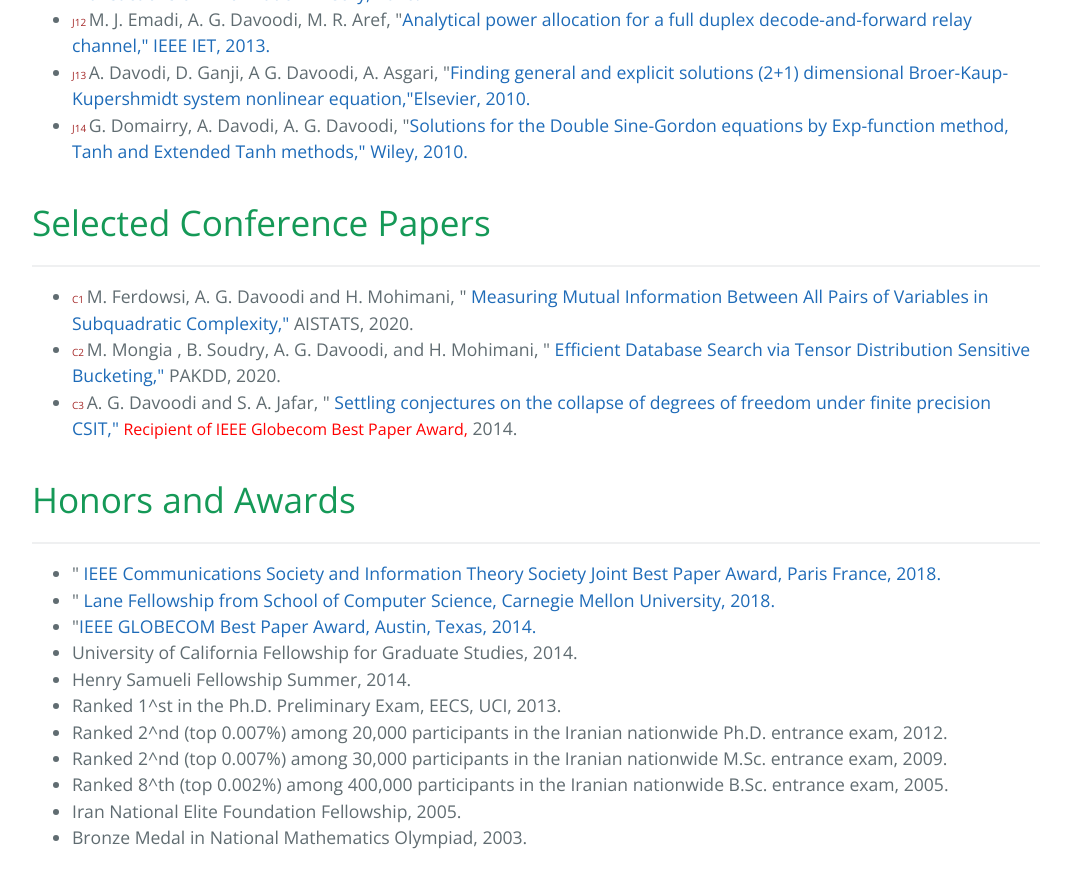
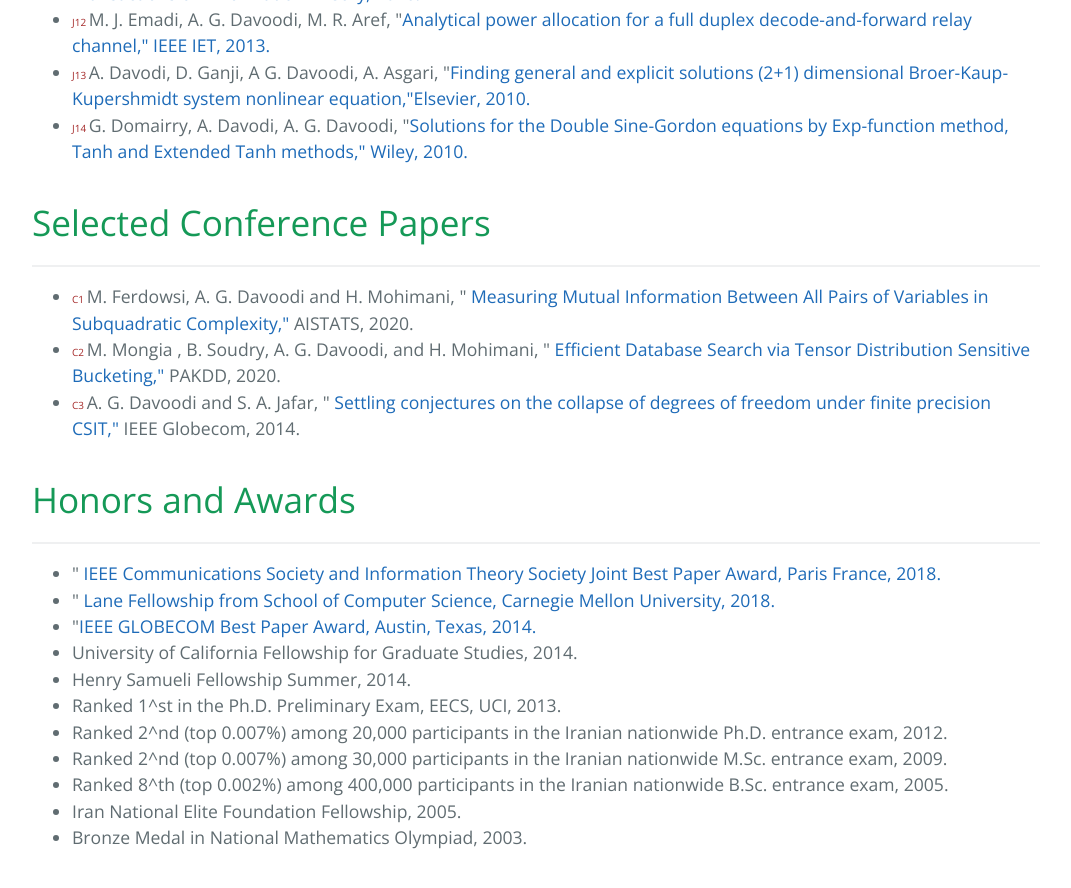
Before and after one commit to arashgholami/arashgholami.github.io, a Jekyll site: the page built from index.md, in a window 1280 px wide and 900 px high, scrolled down 3450 px. Shown: the top 888 px of the window, without its empty margins (104-1175 px from the left). Built offline with Jekyll 4.4.1, drawn with Linux system fonts in a browser that asks for light colours.

Commit message:
Update index.md

```diff
--- a/index.md
+++ b/index.md
@@ -161,7 +161,7 @@ of having the same hash is higher. </font><br>
    <li> <span style="color:brown;font-size:10px">  C2 </span> M. Mongia , B. Soudry, A. G. Davoodi, and H. Mohimani, "<a href="https://link.springer.com/chapter/10.1007/978-3-030-47436-2_26"> Efficient Database Search via Tensor
 Distribution Sensitive Bucketing," </a> PAKDD, 2020.  </li>
    <li> <span style="color:brown;font-size:10px">  C3 </span> A. G. Davoodi and S. A. Jafar, "<a href="https://ieeexplore.ieee.org/abstract/document/7037048"> Settling conjectures on the collapse of degrees of freedom under finite
-precision CSIT," </a> <span style="color:red;font-size:16px">  Recipient of IEEE Globecom Best Paper Award,</span> 2014.  </li>
+precision CSIT," </a> IEEE Globecom, 2014.  </li>
 
 </ul>
 
```
